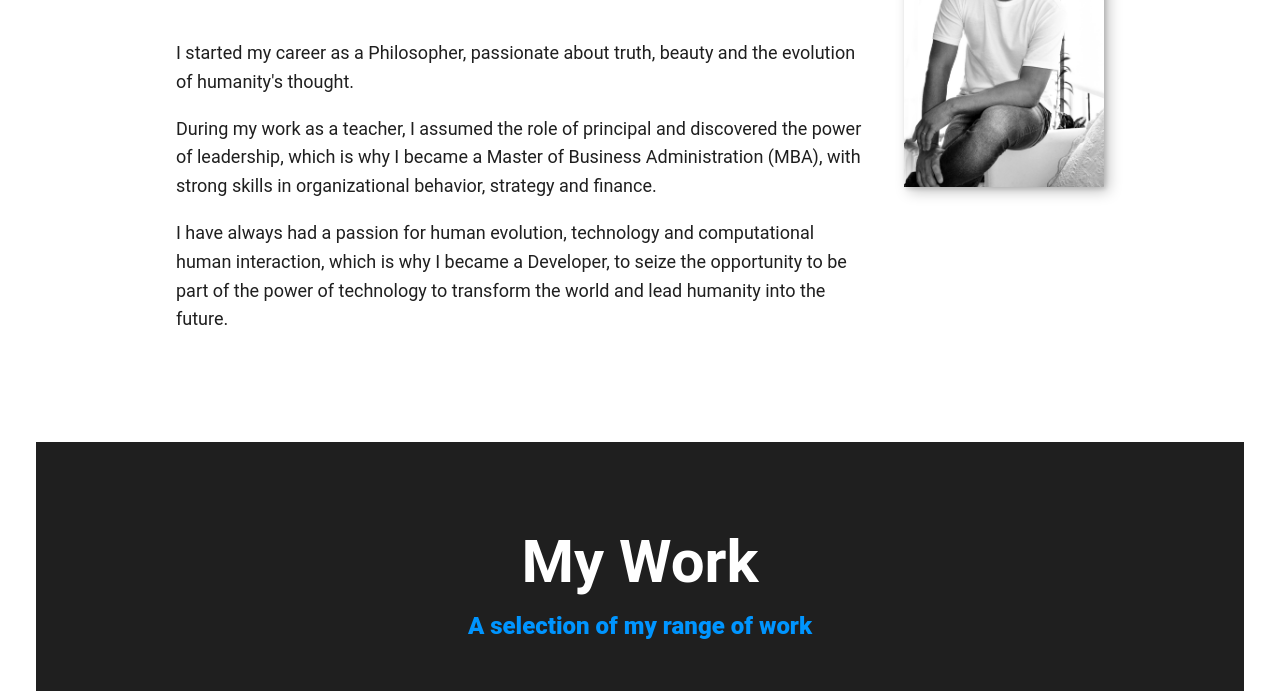
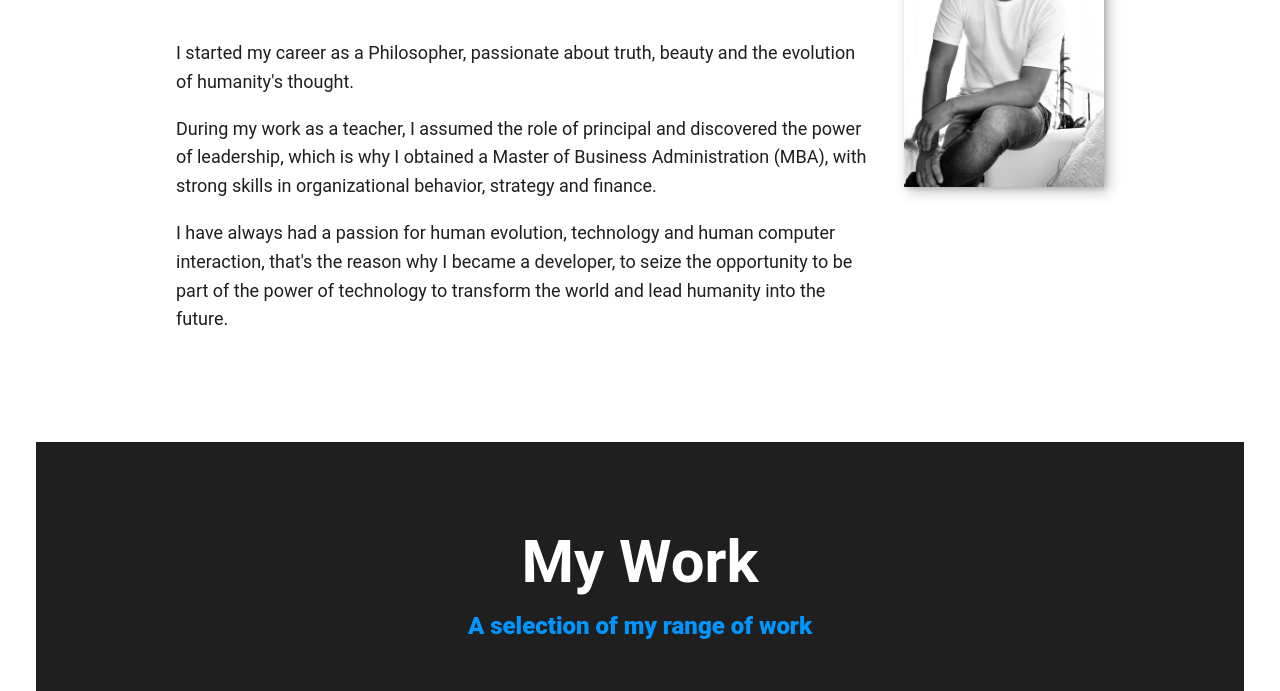
Before and after one commit to omarz8/omarz8.github.io, a plain HTML site: page index.html in a window 1280 px wide. Shown: the part 1332-2023 px from the top of the page. Drawn offline with nearby package versions, Linux system fonts and the light colour scheme.

Commit message:
vocabulary changes

```diff
--- a/index.html
+++ b/index.html
@@ -86,10 +86,10 @@
                 <p>I started my career as a Philosopher, passionate about truth, beauty and the evolution of humanity's
                     thought.</p>
                 <p>During my work as a teacher, I assumed the role of principal and discovered the power of leadership,
-                    which is why I became a Master of Business Administration (MBA), with strong skills in
+                    which is why I obtained a Master of Business Administration (MBA), with strong skills in
                     organizational behavior, strategy and finance.</p>
-                <p>I have always had a passion for human evolution, technology and computational human interaction,
-                    which is why I became a Developer, to seize the opportunity to be part of the power of technology to
+                <p>I have always had a passion for human evolution, technology and human computer interaction,
+                    that's the reason why I became a developer, to seize the opportunity to be part of the power of technology to
                     transform the world and lead humanity into the future.</p>
             </div>
 
```
